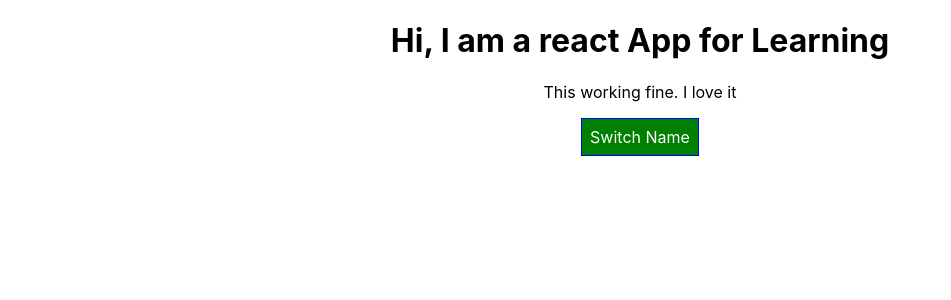
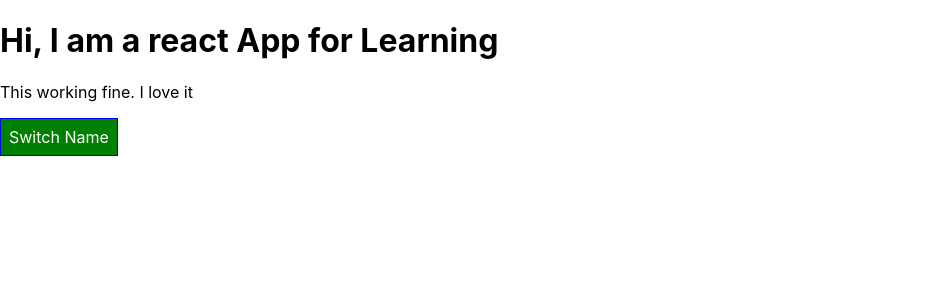
Before and after one commit to hervekhg/reactnativelearningproject, a React app: page / in a window 1280 px wide. Shown: the top 300 px of the page, without its empty margins (0-951 px from the left). Built offline with nearby package versions, Linux system fonts and the light colour scheme.

Commit message:
22 - Import des classes CSS comme modules grâce à la modification du webpack

```diff
--- a/src/App.js
+++ b/src/App.js
@@ -1,7 +1,6 @@
 import React, { Component } from 'react';
-import './App.css';
+import classes from './App.css';
 import Person from './Person/Person';
-import Radium, {StyleRoot} from 'radium';
 
 class App extends Component {
   state = {
@@ -51,11 +50,7 @@
       font: 'inherit',
       border: '1px solid blue',
       padding: '8px',
-      cursor: 'pointer',
-      ':hover': {
-        backgroundColor : 'lightgreen',
-        color: 'black'
-      }
+      cursor: 'pointer'
     };
 
     let persons = null;
@@ -74,37 +69,31 @@
         </div>
       );
       style.backgroundColor = 'red';
-      style[':hover'] = {
-        backgroundColor : 'salmon',
-        color: 'black'
-      }
     }
 
-    const classes =  [];
+    const assignedClasses =  [];
     if (this.state.persons.length <=2) {
-      classes.push('red'); // classes = ['red']
+      assignedClasses.push(classes.red); // classes = ['red']
     }
 
     if(this.state.persons.length <=1){
-      classes.push('bold'); // classes = ['red', 'bold']
+      assignedClasses.push(classes.bold); // classes = ['red', 'bold']
     }
 
 
     return (
-      <StyleRoot>
-        <div className="App">
+        <div className={classes.App}>
           <h1> Hi, I am a react App for Learning </h1>
-          <p className={classes.join(' ')}>This working fine. I love it</p>
+          <p className={assignedClasses.join(' ')}>This working fine. I love it</p>
           <button
             style={style}
             onClick={() => this.togglePersonsHandler()}> Switch Name
           </button>
           {persons}
         </div>
-      </StyleRoot>
     );
     //return React.createElement('div', {className: 'App'}, React.createElement('h1', null, "This my React App"));
   }
 }
 
-export default Radium(App);
+export default App;
```
